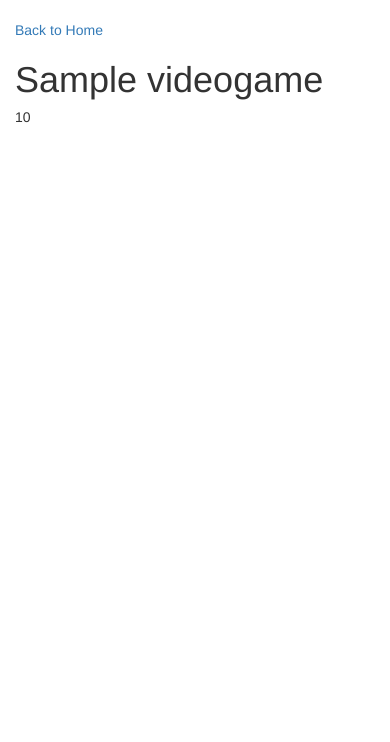
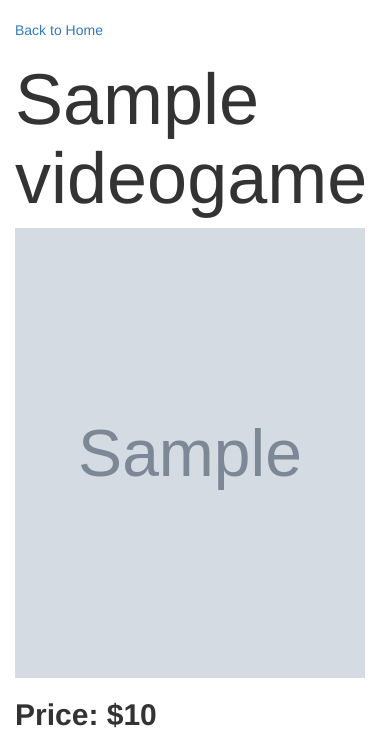
Before and after one commit to HolyPi/Contractor-Project, a Flask app: template templates/videogame_show.html in a window 390 px wide. Shown: the part 102-844 px from the top of the page. Run offline with Flask 2, Linux system fonts and the light colour scheme; the template is opened without the code that fills it: most values are stand-ins (such as "Sample title", 1, 10 or a date in 2020); grey boxes marked "Sample" are stand-in pictures; some libraries are stand-ins or nearby versions.

Commit message:
Fixed images

```diff
--- a/app.py
+++ b/app.py
@@ -13,7 +13,7 @@ videogames.delete_many({})
 videogames.insert_many(
     [{'title': 'Persona 3', 'price': 22.22, 'image': "https://images-na.ssl-images-amazon.com/images/I/81yTRFRr23L.AC_SL1500_.jpg"},
     {'title': 'Persona 5', 'price': 59.99, 'image': "https://media.gamestop.com/i/gamestop/10146553/Persona-5"},
-    {'title': 'Metal Gear Solid Snake Eater', 'price': 14.99, 'image': "https://http2.mlstatic.com/metal-gear-solid-3-snake-eater-ps2-patch-leia-desc-D_NQ_NP_778579-MLB31218428427_062019-F.jpg"},
+    {'title': 'Metal Gear Solid: Snake Eater', 'price': 14.99, 'image': "https://http2.mlstatic.com/metal-gear-solid-3-snake-eater-ps2-patch-leia-desc-D_NQ_NP_778579-MLB31218428427_062019-F.jpg"},
     {'title': 'Danganronpa trilogy', 'price': 59.99, 'image': "https://images-na.ssl-images-amazon.com/images/I/81sLio1GoeL._AC_SX430_.jpg"},
     {'title': 'Ace attorney', 'price': 14.99, 'image': "https://vignette.wikia.nocookie.net/aceattorney/images/d/db/JFA_Box_Art.png/revision/latest?cb=20151028223624"},
     {'title': 'The World Ends With You', 'price': 27.99, 'image': "https://media.gamestop.com/i/gamestop/10157970/The-World-Ends-with-You-Final-Remix"},
--- a/templates/videogame_show.html
+++ b/templates/videogame_show.html
@@ -4,8 +4,9 @@
 {% block content %}
 <a href='/'>Back to Home</a>
 
-<h1>{{ videogame.title }}</h1>
-<h5>{{ videogame.price }}</h5>
+<h1 style="font-size: 72px;">{{ videogame.title }}</h1>
+<img src = {{ videogame.image }} height="450", width="350"  >
+<h2><strong>Price:  ${{ videogame.price }}</strong></h2>
 {% for videogame in videogames %}
 {% endfor %}
 {% endblock %}
```
Also changed, not shown: templates/videogame_title.html (deleted, +0 -32 lines), templates/index.html (added).
